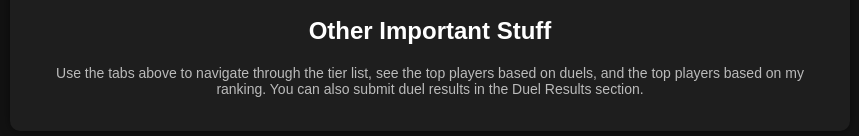
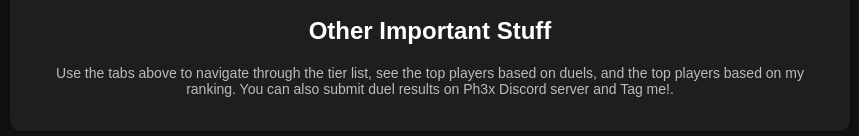
Before and after one commit to Sharppppp/AOTTG-Bomb-Tier-List-Made-By-Sharp, a plain HTML site: page index.html in a window 1280 px wide. Shown: the part 544-680 px from the top of the page, without its empty margins (210-1069 px from the left). Drawn offline with Linux system fonts and the light colour scheme.

Commit message:
Changed other-info description

```diff
--- a/index.html
+++ b/index.html
@@ -42,7 +42,7 @@
 
             <section id="other-info">
                 <h2>Other Important Stuff</h2>
-                <p>Use the tabs above to navigate through the tier list, see the top players based on duels, and the top players based on my ranking. You can also submit duel results in the Duel Results section.</p>
+                <p>Use the tabs above to navigate through the tier list, see the top players based on duels, and the top players based on my ranking. You can also submit duel results on Ph3x Discord server and Tag me!.</p>
             </section>
         </div>
 
```
